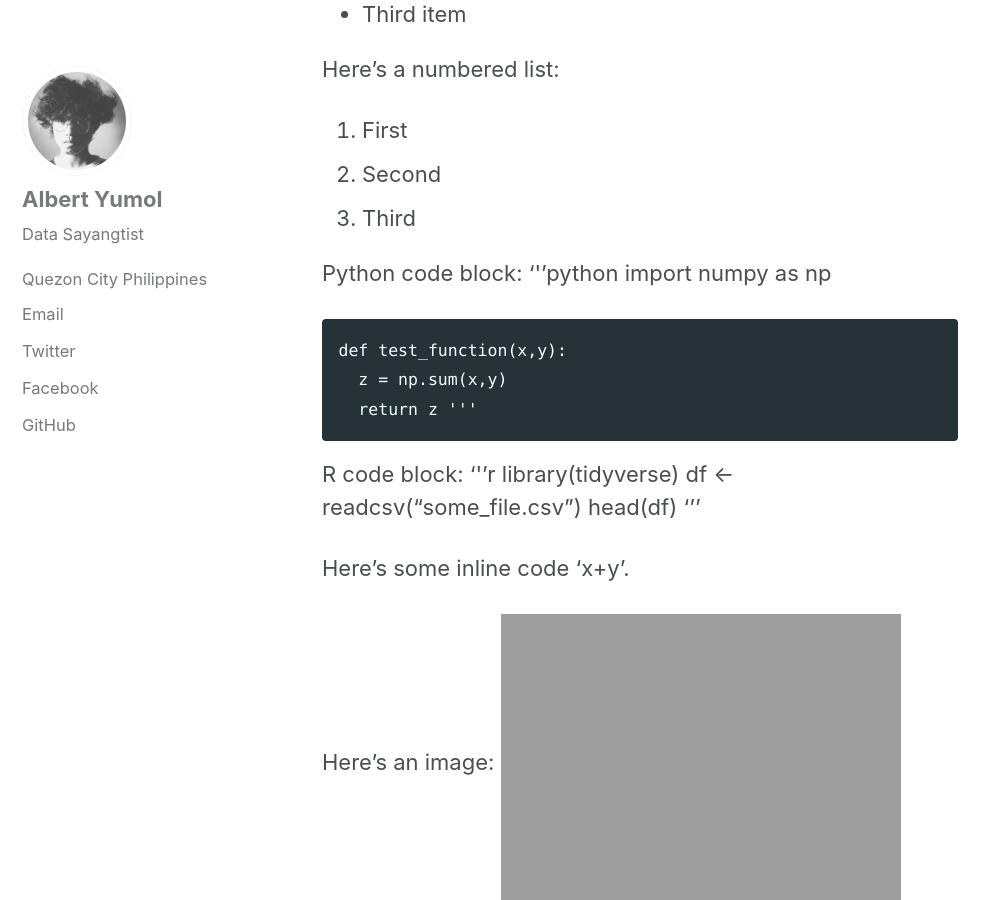
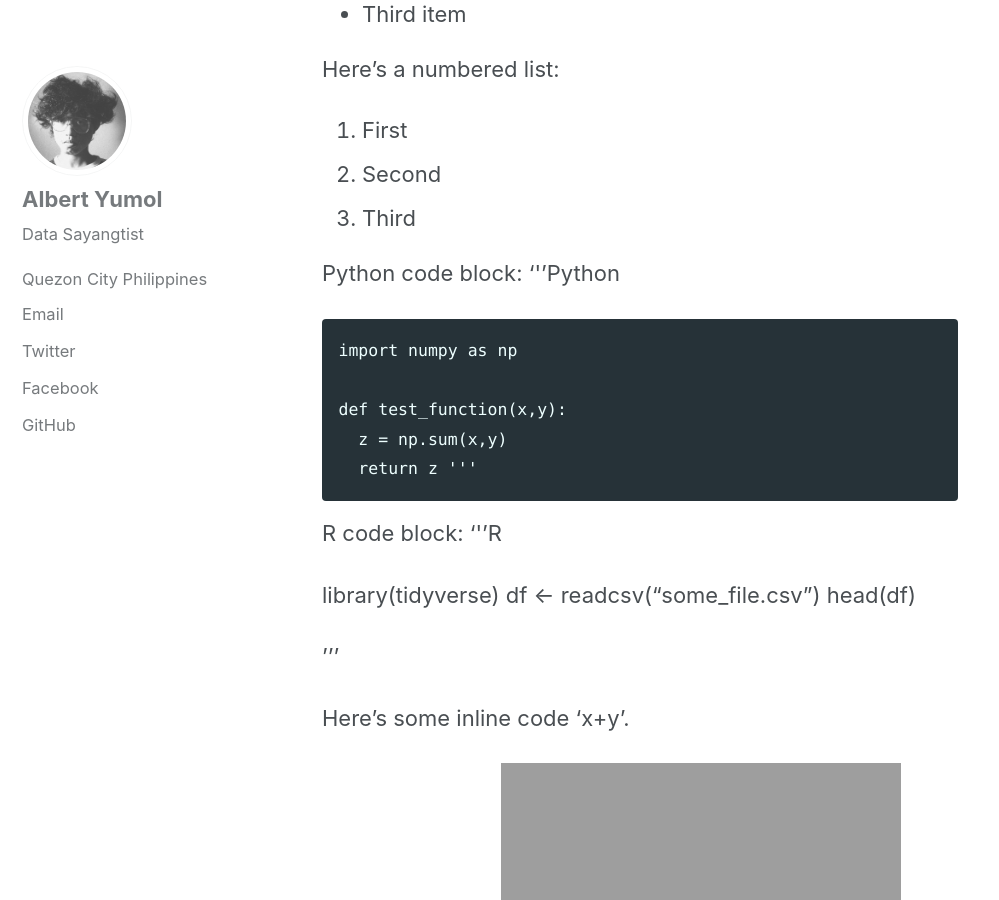
Before and after one commit to albertyumol/albertyumol.github.io, a Jekyll site: the page built from _posts/2019-02-19-myfirst.md, in a window 1280 px wide and 900 px high, scrolled down 1828 px. Shown: the whole window, without its empty margins (0-999 px from the left). Built offline with Jekyll 4.4.1, drawn with Linux system fonts in a browser that asks for light colours; cached includes are drawn as plain includes.

Commit message:
updated descriptions

```diff
--- a/_posts/2019-02-19-myfirst.md
+++ b/_posts/2019-02-19-myfirst.md
@@ -33,7 +33,8 @@ Here's a numbered list:
 3. Third
 
 Python code block:
-'''python
+'''Python
+
 	import numpy as np
 
 	def test_function(x,y):
@@ -42,10 +43,12 @@ Python code block:
 '''
 
 R code block:
-'''r
+'''R
+
 library(tidyverse)
 df <- readcsv("some_file.csv")
 head(df)
+
 '''
 
 Here's some inline code 'x+y'.
```
